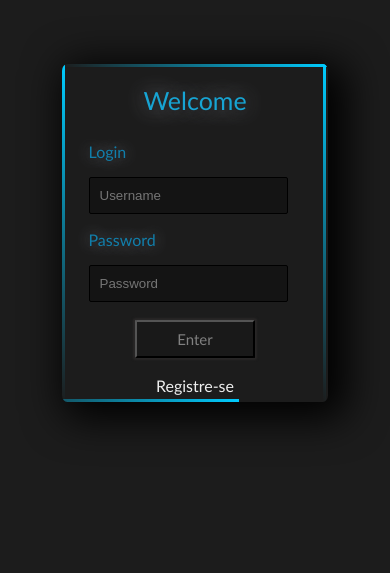
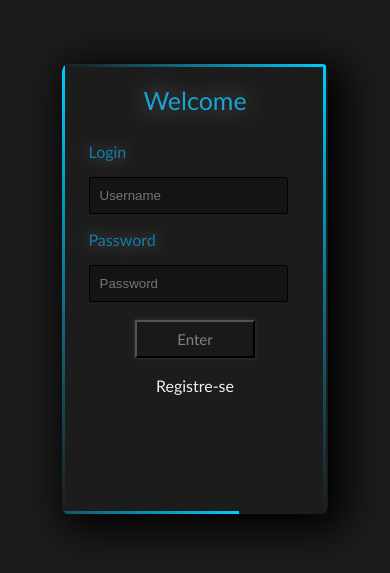
Before and after one commit to Ivox12/Login-Screen-, a plain HTML site: page index.html in a window 390 px wide. Shown: the part 147-720 px from the top of the page. Drawn offline with Linux system fonts and the light colour scheme.

Commit message:
Update index.css

```diff
--- a/index.css
+++ b/index.css
@@ -9,7 +9,7 @@ body{
 
 @media ( max-width: 800px ){
     .square {
-        height: 40% ;
+        height: 100% ;
     }
 }
 
```
